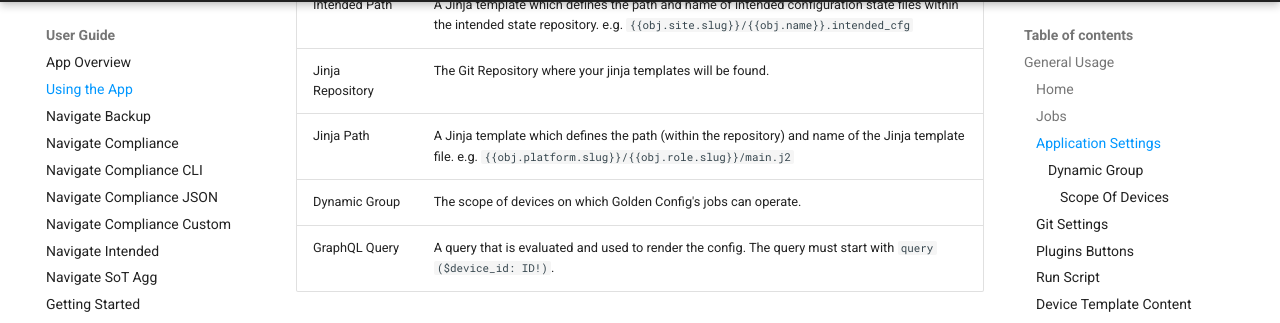
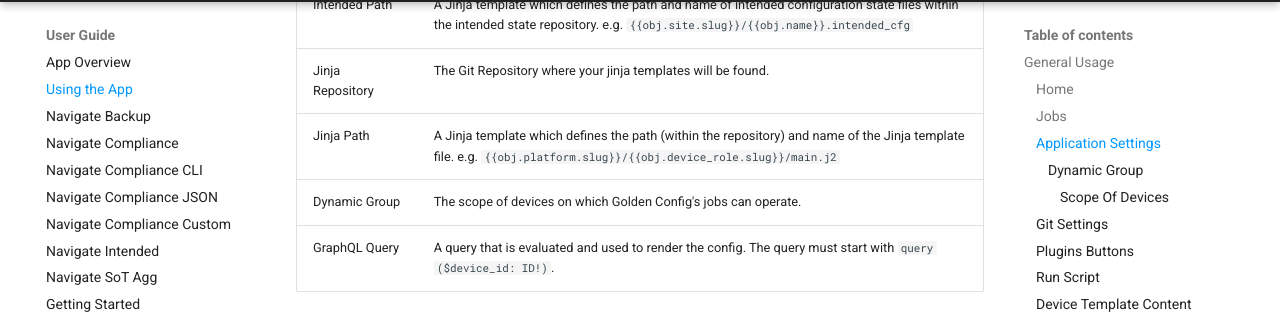
Before and after one commit to nautobot/nautobot-app-golden-config, an MkDocs documentation site: the page built from docs/user/app_use_cases.md, in a window 1280 px wide and 900 px high, scrolled down 3072 px. Shown: the part 110-433 px from the top of the window. Built offline with MkDocs 1.6.1 and Material for MkDocs 9.7.7, drawn with Linux system fonts in a browser that asks for light colours; comment, search, counter and statistics services are not loaded; some of the changed lines change nothing that is shown.

Commit message:
Update app_use_cases.md (#349)
fixing the example as `role` is not a valid attribute of the device object.

```diff
--- a/docs/user/app_use_cases.md
+++ b/docs/user/app_use_cases.md
@@ -56,7 +56,7 @@ To update existing settings click on one of the `Settings` name.
 |Intended Repositories |The Git Repository where your intended configuration state files will be found. |
 |Intended Path|A Jinja template which defines the path and name of intended configuration state files within the intended state repository. e.g. `{{obj.site.slug}}/{{obj.name}}.intended_cfg`|
 |Jinja Repository |The Git Repository where your jinja templates will be found. |
-|Jinja Path|A Jinja template which defines the path (within the repository) and name of the Jinja template file. e.g. `{{obj.platform.slug}}/{{obj.role.slug}}/main.j2`|
+|Jinja Path|A Jinja template which defines the path (within the repository) and name of the Jinja template file. e.g. `{{obj.platform.slug}}/{{obj.device_role.slug}}/main.j2`|
 |Dynamic Group|The scope of devices on which Golden Config's jobs can operate. |
 |GraphQL Query|A query that is evaluated and used to render the config. The query must start with `query ($device_id: ID!)`.|
 
```
